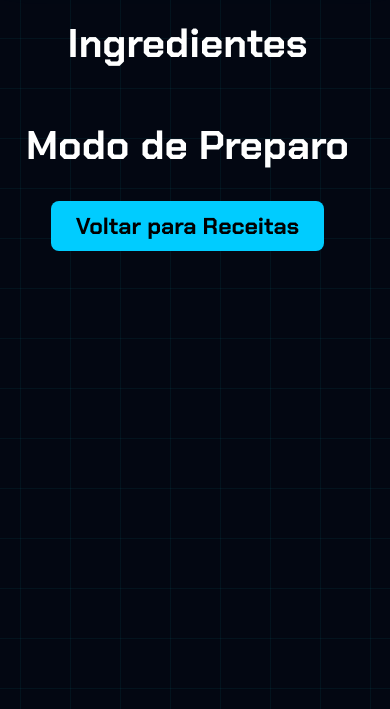
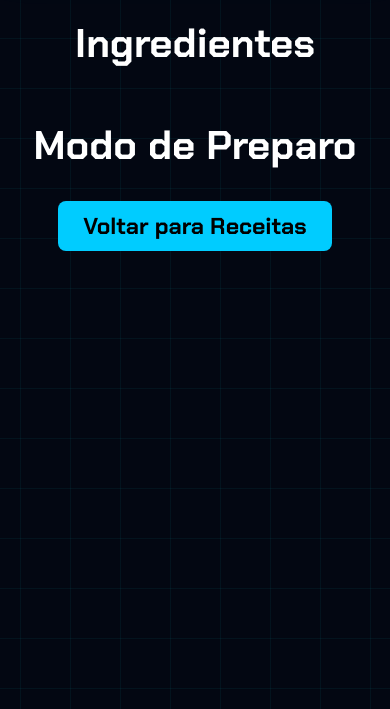
Before and after one commit to LDantasA/DrinksPlus, a plain HTML site: page receita.html in a window 390 px wide. Shown: the part 135-844 px from the top of the page. Drawn offline with Linux system fonts and the light colour scheme; no server answers.

Commit message:
Consertando responsividade

```diff
--- a/styles/receita.css
+++ b/styles/receita.css
@@ -4,7 +4,7 @@
 }
 
 main {
-    margin: 0 15px 0 auto;
+    margin: 0 auto;
     display: flex;
     justify-content: space-between;
 }
```
